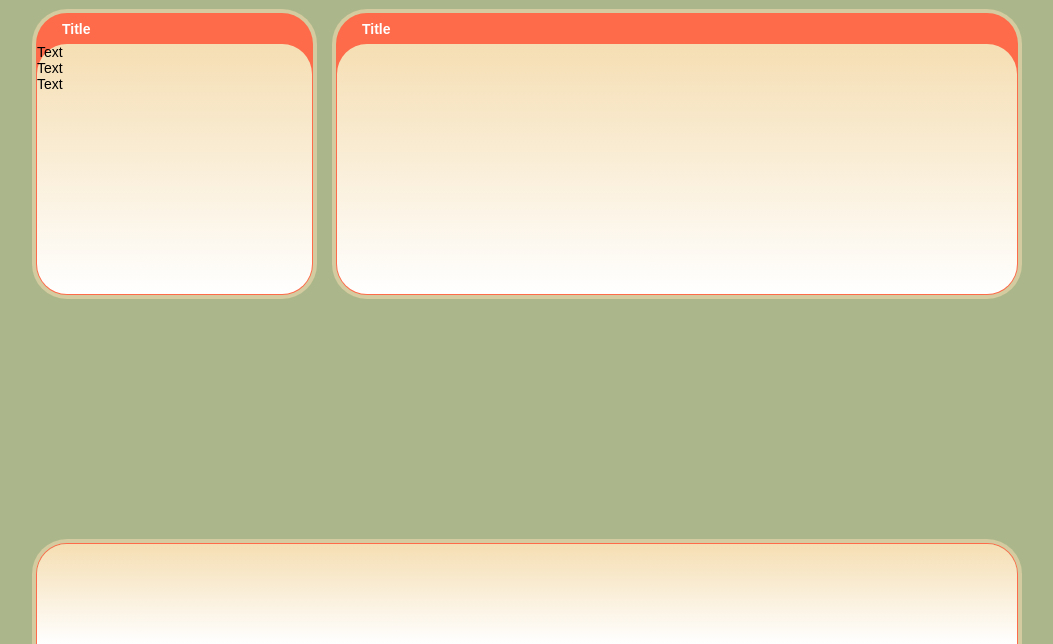
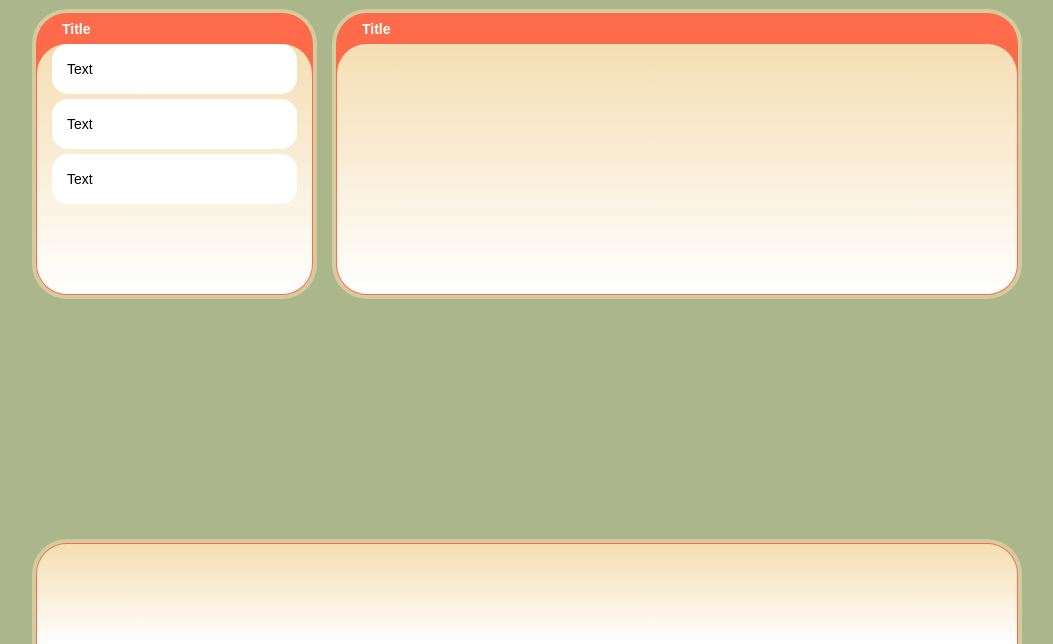
Before and after one commit to Jordancomm/Ananta-game, a plain HTML site: page index.html in a window 1280 px wide. Shown: the part 181-825 px from the top of the page, without its empty margins (113-1166 px from the left). Drawn offline with Linux system fonts and the light colour scheme.

Commit message:
Update index.html

```diff
--- a/index.html
+++ b/index.html
@@ -102,7 +102,21 @@
       height: 30px;
       line-height: 30px;
     }
-
+    .widget-body {
+      box-sizing: border-box;
+      padding: 10px 0;
+    }
+    #widgets-labels li {
+      width: calc(100% - 30px);
+      height: 50px;
+      background: white;
+      border-radius: 16px;
+      margin: 0 auto;
+      margin-bottom: 5px;
+      line-height: 50px;
+      box-sizing: border-box;
+      padding-left: 15px;
+    }
     footer {
       width: calc(100% - 300px);
       height: 100px;
```
